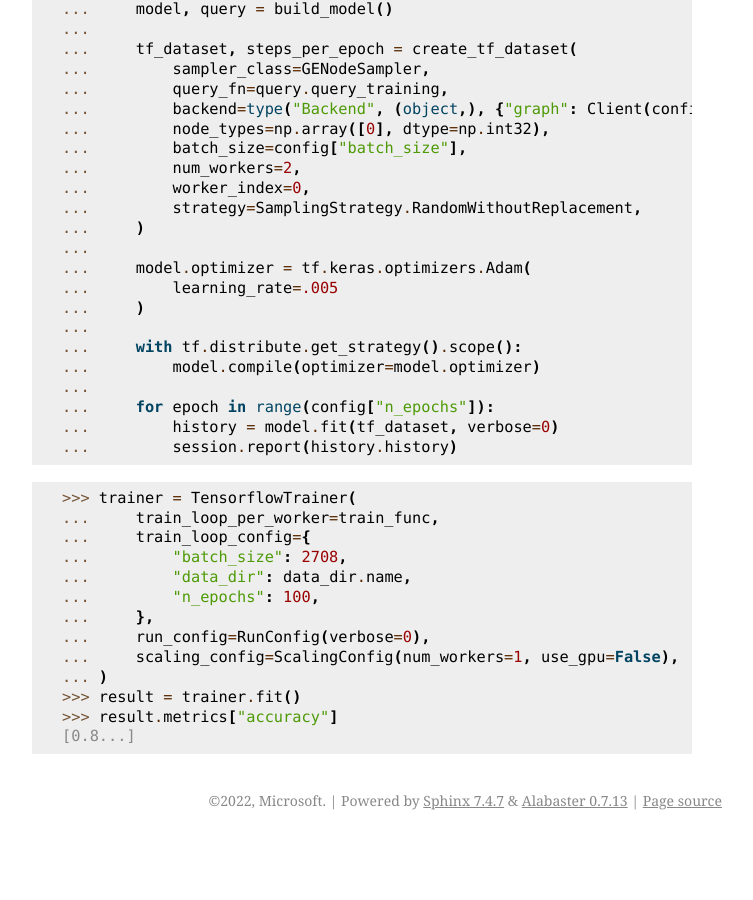
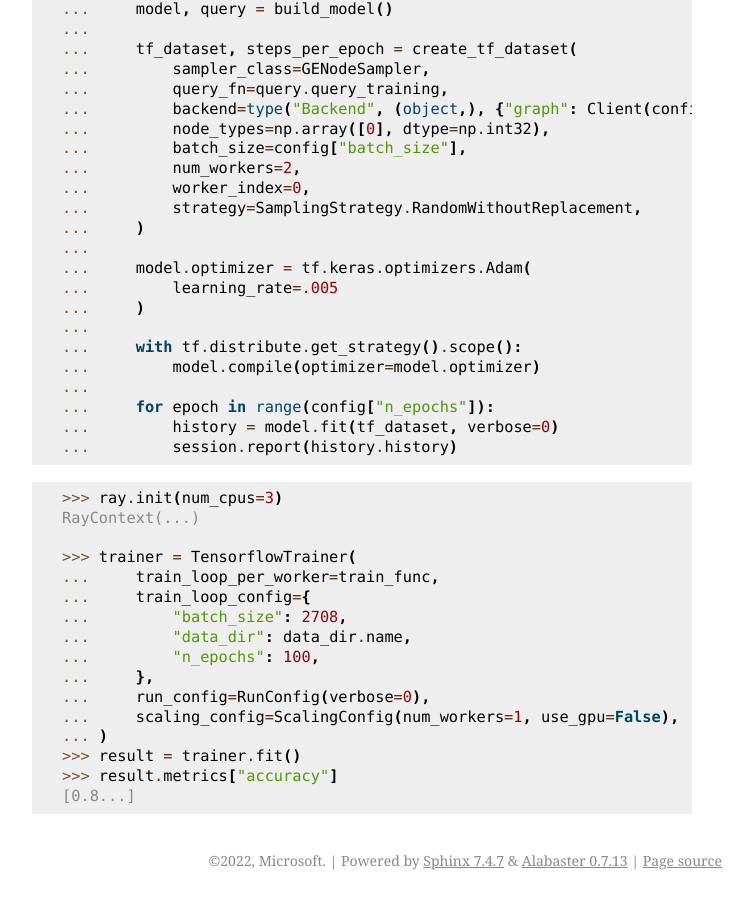
Before and after one commit to microsoft/DeepGNN, a Sphinx documentation site: the page built from docs/tf/ray_usage.rst, in a window 1280 px wide and 900 px high, scrolled down 4131 px. Shown: the whole window, without its empty margins (388-1141 px from the left). Built offline with Sphinx 7.4.7, drawn with Linux system fonts in a browser that asks for light colours; before the commit the page ends 4971 px from its top, so only the background shows below that.

Commit message:
Update docs.

```diff
--- a/docs/tf/ray_usage.rst
+++ b/docs/tf/ray_usage.rst
@@ -242,6 +242,9 @@ Ray Usage Example for Node Classification with GAT
 
 .. code-block:: python
 
+    >>> ray.init(num_cpus=3)
+    RayContext(...)
+
     >>> trainer = TensorflowTrainer(
     ...     train_loop_per_worker=train_func,
     ...     train_loop_config={
```
Also changed, not shown: 1 other file.
